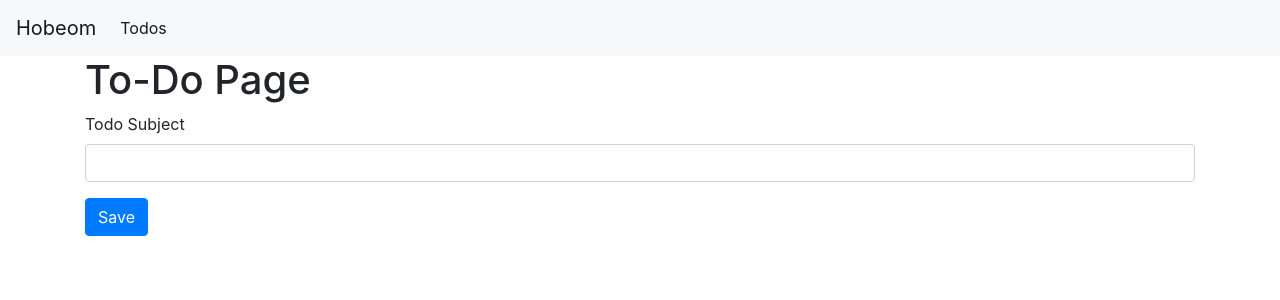
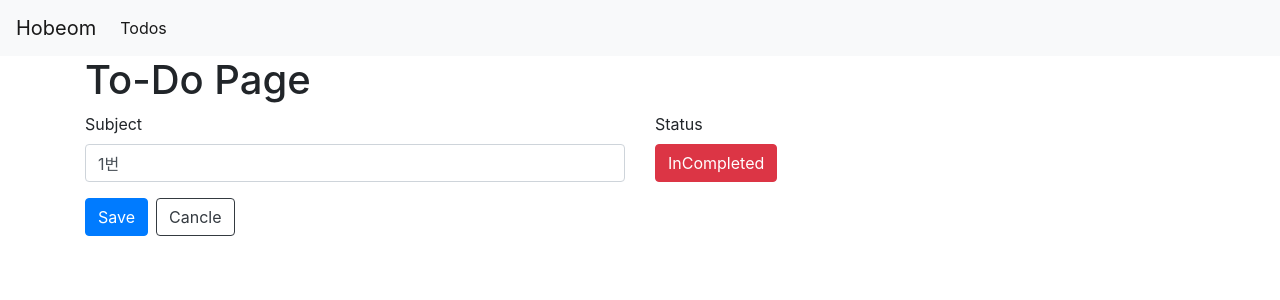
Before and after one commit to ho-beom-cheon/Vue3-project, a Vue app: page /todos/1 in a window 1280 px wide. Shown: the top 300 px of the page. Built offline with nearby package versions, Linux system fonts and the light colour scheme; data requests are answered from the project's data file.

Commit message:
49. ToDo 페이지 컴포넌트 만들기2

```diff
--- a/src/pages/todos/_id.vue
+++ b/src/pages/todos/_id.vue
@@ -4,12 +4,37 @@
         Loding...
     </div>
     <form v-else>
-        <div class="form-group">
-            <label>Todo Subject</label>
-            <input type="text" class="form-control">
+        <div class="row">
+            <div class="col-6">
+                <div class="form-group">
+                    <label>Subject</label>
+                    <input v-model="todo.subject" type="text" class="form-control">
+                </div>
+            </div>
+            <div class="col-6">
+                <div clas="form-group">
+                    <label>Status</label>
+                    <div>
+                        <button
+                            class="btn"
+                            type="button"
+                            :class="todo.completed ? 'btn-success' : 'btn-danger'"
+                            @click="toggleTodoStatus"
+                        >
+                            {{ todo.completed ? 'Completed' : 'InCompleted' }}
+                        </button>
+                    </div>
+                </div>
+            </div>
         </div>
-        <button class="btn btn-primary">
+        <button type="submit" class="btn btn-primary">
             Save
+        </button>
+        <button
+            class="btn btn-outline-dark ml-2"
+            @click="moveToTodoListPage"
+        >
+            Cancle
         </button>
     </form>
 </template>
@@ -18,6 +43,7 @@
     import { useRoute } from 'vue-router';
     import axios from 'axios';
     import { ref } from 'vue';
+import router from '@/router';
 
     export default {
         setup() {
@@ -33,10 +59,25 @@
                 todo.value = res.data;
                 loding.value = false;
             };
+
+            const toggleTodoStatus = () => {
+                todo.value.completed = !todo.value.completed;
+            };
+
+            const moveToTodoListPage = () => {
+                router.push({
+                    name: 'Todos'
+                })
+            };
+
             getTodo()
-
+            return{
+                todo,
+                loding,
+                toggleTodoStatus,
+                moveToTodoListPage,
+            }
         }
-
     }
 
 
```
